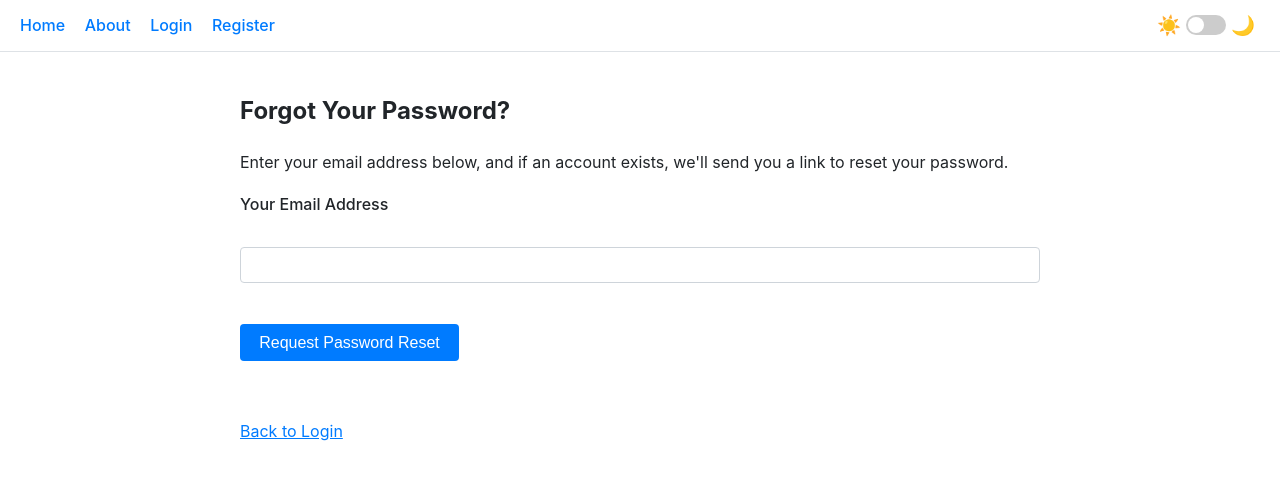
After one commit to Howletcute/chat-app-devops, a Flask app: page /auth/forgot_password in a window 1280 px wide. The commit adds this page. Shown: the top 480 px of the page. Run offline with Flask 3, Linux system fonts and the light colour scheme.

Commit message:
Feat: added forgot password

```diff
--- a/app/auth.py
+++ b/app/auth.py
@@ -1,16 +1,14 @@
 # app/auth.py
 import logging
-import datetime # <-- Added import
+import datetime
 from flask import Blueprint, render_template, redirect, url_for, flash, request, current_app
-from itsdangerous import URLSafeTimedSerializer # <-- Added import
+from itsdangerous import URLSafeTimedSerializer
 from flask_login import login_user, logout_user, login_required, current_user
 from werkzeug.security import generate_password_hash
-# Import necessary components from the app package
-from . import db, mail # <-- Added mail import
+from . import db, mail
 from .models import User
-from .forms import LoginForm, RegistrationForm
-# Import Message from Flask-Mail for sending later
-from flask_mail import Message # <-- Added import
+from .forms import LoginForm, RegistrationForm, ForgotPasswordForm, ResetPasswordForm
+from flask_mail import Message
 
 # Create Blueprint instance named 'auth'
 auth = Blueprint('auth', __name__)
@@ -34,6 +32,23 @@ def confirm_token(token, expiration=3600): # expiration in seconds (1 hour defau
     # but catching them specifically can be useful for logging/debugging
     except Exception as e:
         logging.warning(f"Confirm token failed: {e}")
+        return False
+    return email
+def generate_password_reset_token(email):
+    serializer = URLSafeTimedSerializer(current_app.config['SECRET_KEY'])
+    # Use a DIFFERENT salt for password reset tokens!
+    return serializer.dumps(email, salt='password-reset-salt')
+
+def confirm_password_reset_token(token, expiration=3600): # Same expiration default
+    serializer = URLSafeTimedSerializer(current_app.config['SECRET_KEY'])
+    try:
+        email = serializer.loads(
+            token,
+            salt='password-reset-salt', # Use the matching salt
+            max_age=expiration
+        )
+    except Exception as e:
+        logging.warning(f"Password reset token failed: {e}")
         return False
     return email
 # --- END HELPER FUNCTIONS ---
@@ -196,3 +211,84 @@ def confirm_email(token):
 
     # Redirect to login page after successful confirmation or if already confirmed
     return redirect(url_for('auth.login'))
+@auth.route('/forgot_password', methods=['GET', 'POST'])
+def forgot_password():
+    """Handles request to reset password."""
+    if current_user.is_authenticated:
+        return redirect(url_for('main.index')) # Already logged in
+
+    form = ForgotPasswordForm()
+    if form.validate_on_submit():
+        try:
+            user = db.session.scalar(db.select(User).where(User.email == form.email.data))
+            if user:
+                # Generate token and send email ONLY if user exists
+                token = generate_password_reset_token(user.email)
+                reset_url = url_for('auth.reset_password', token=token, _external=True)
+
+                # Prepare email content (needs template: templates/auth/reset_password_email_template.html)
+                html_body = render_template('auth/reset_password_email_template.html', reset_url=reset_url)
+                text_body = f"Please click the following link to reset your password: {reset_url}\nIf you did not request a password reset, please ignore this email."
+                subject = "Password Reset Request"
+
+                msg = Message(
+                    subject,
+                    sender=current_app.config.get('MAIL_DEFAULT_SENDER'),
+                    recipients=[user.email],
+                    body=text_body,
+                    html=html_body
+                )
+                mail.send(msg)
+
+            # Flash message regardless of whether user was found or not (prevents email enumeration)
+            flash('If an account with that email exists, a password reset link has been sent.', 'info')
+            return redirect(url_for('auth.login')) # Redirect to login page
+
+        except Exception as e:
+            logging.error(f"Error during forgot password for {form.email.data}: {e}")
+            flash('An error occurred. Please try again later.', 'danger')
+
+    return render_template('forgot_password.html', title='Forgot Password', form=form)
+
+
+@auth.route('/reset_password/<token>', methods=['GET', 'POST'])
+def reset_password(token):
+    """Handles the actual password reset using a token."""
+    if current_user.is_authenticated:
+        return redirect(url_for('main.index')) # Don't allow logged-in users here
+
+    # Verify token first
+    email = confirm_password_reset_token(token)
+    if not email:
+        flash('The password reset link is invalid or has expired.', 'danger')
+        return redirect(url_for('auth.forgot_password')) # Send back to request page
+
+    user = db.session.scalar(db.select(User).where(User.email == email))
+    if not user:
+        # Should not happen if token is valid, but handle edge case
+        flash('User not found.', 'danger')
+        return redirect(url_for('auth.forgot_password'))
+
+    form = ResetPasswordForm()
+    if form.validate_on_submit():
+        try:
+            # Re-verify token just before setting password (belt and suspenders)
+            if not confirm_password_reset_token(token):
+                 flash('The password reset link is invalid or has expired.', 'danger')
+                 return redirect(url_for('auth.forgot_password'))
+
+            user.set_password(form.password.data) # Set the new hashed password
+            # Optional: Force email confirmation again if desired upon password reset?
+            # user.email_confirmed = False
+            db.session.commit()
+            flash('Your password has been successfully reset. Please log in.', 'success')
+            return redirect(url_for('auth.login'))
+        except Exception as e:
+            db.session.rollback()
+            logging.error(f"Error resetting password for {email}: {e}")
+            flash('An error occurred while resetting your password. Please try again.', 'danger')
+            # Re-render form if error occurs during commit
+            return render_template('reset_password.html', title='Reset Password', form=form, token=token)
+
+    # Display the reset form on GET request with valid token
+    return render_template('reset_password.html', title='Reset Password', form=form, token=token)
--- a/app/forms.py
+++ b/app/forms.py
@@ -1,6 +1,6 @@
 # app/forms.py
 from flask_wtf import FlaskForm
-from wtforms import StringField, PasswordField, SubmitField, BooleanField
+from wtforms import StringField, PasswordField, SubmitField, BooleanField, EmailField
 from wtforms.validators import DataRequired, Length, Email, EqualTo, ValidationError
 # We no longer need to import User model here
 
@@ -26,3 +26,41 @@ class LoginForm(FlaskForm):
                              validators=[DataRequired()])
     remember_me = BooleanField('Remember Me') # Option for persistent session
     submit = SubmitField('Login')
+class RegistrationForm(FlaskForm):
+    """Form for user registration."""
+    username = StringField('Username',
+                           validators=[DataRequired(), Length(min=2, max=80)])
+    email = StringField('Email',
+                        validators=[DataRequired(), Email(), Length(max=120)])
+    password = PasswordField('Password',
+                             validators=[DataRequired(), Length(min=6)])
+    confirm_password = PasswordField('Confirm Password',
+                                     validators=[DataRequired(), EqualTo('password', message='Passwords must match.')])
+    submit = SubmitField('Sign Up')
+
+class LoginForm(FlaskForm):
+    """Form for user login."""
+    username = StringField('Username',
+                           validators=[DataRequired(), Length(min=2, max=80)])
+    password = PasswordField('Password',
+                             validators=[DataRequired()])
+    remember_me = BooleanField('Remember Me')
+    submit = SubmitField('Login')
+
+
+# --- NEW FORMS for Password Reset ---
+
+class ForgotPasswordForm(FlaskForm):
+    """Form for requesting a password reset email."""
+    email = EmailField('Your Email Address',
+                       validators=[DataRequired(), Email(), Length(max=120)])
+    submit = SubmitField('Request Password Reset')
+
+
+class ResetPasswordForm(FlaskForm):
+    """Form for entering a new password after clicking reset link."""
+    password = PasswordField('New Password',
+                             validators=[DataRequired(), Length(min=6)])
+    confirm_password = PasswordField('Confirm New Password',
+                                     validators=[DataRequired(), EqualTo('password', message='Passwords must match.')])
+    submit = SubmitField('Reset Password')
--- /dev/null
+++ b/templates/forgot_password.html
@@ -0,0 +1,22 @@
+{% extends "_base.html" %}
+
+{% block content %}
+    <h2>Forgot Your Password?</h2>
+    <p>Enter your email address below, and if an account exists, we'll send you a link to reset your password.</p>
+    <form method="POST" action="">
+        {{ form.hidden_tag() }}
+        <div>
+            {{ form.email.label }}<br>
+            {{ form.email(size=30) }}<br>
+            {% for error in form.email.errors %}
+                <span class="form-error">[{{ error }}]</span><br> {# Use class instead of style #}
+            {% endfor %}
+        </div>
+        <br>
+        <div>
+            {{ form.submit() }}
+        </div>
+    </form>
+    <br>
+    <p><a href="{{ url_for('auth.login') }}">Back to Login</a></p>
+{% endblock content %}
--- a/templates/login.html
+++ b/templates/login.html
@@ -29,4 +29,6 @@
     </form>
     <br>
     <p>Need an account? <a href="{{ url_for('auth.register') }}">Register here</a></p> {# Change 'register' to 'auth.register' #}
+    <p><a href="{{ url_for('auth.forgot_password') }}">Forgot Password?</a></p>
+
     {% endblock content %}
```
Also changed, not shown: templates/auth/reset_password_email_template.html (added, +7 -0 lines), templates/reset_password.html (added, +29 -0 lines).
